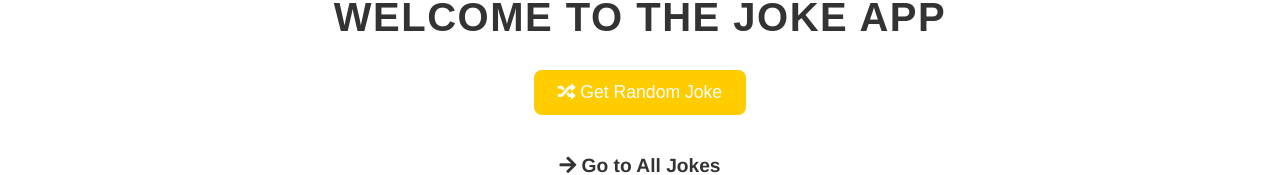
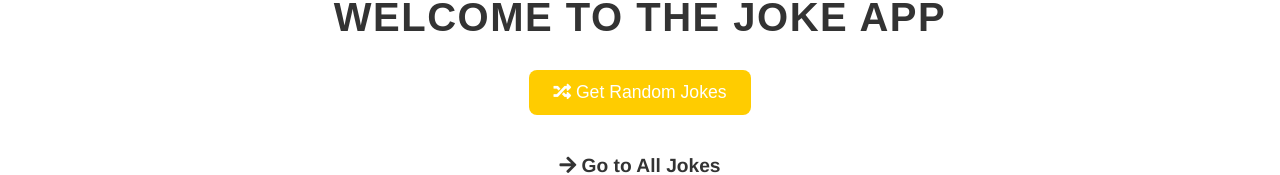
Before and after one commit to tibytt/jokesFrontEnd, a Vue app: page / in a window 1280 px wide. Shown: the part 216-391 px from the top of the page. Built offline with nearby package versions, Linux system fonts and the light colour scheme.

Commit message:
fixing type and removing comments

```diff
--- a/src/assets/styles/main.scss
+++ b/src/assets/styles/main.scss
@@ -3,23 +3,21 @@ body {
   padding: 0;
 }
 
-  /* Ensure app layout takes full height */
 #app {
   display: flex;
   flex-direction: column;
-    min-height: 100vh; /* Ensure the app takes full height */
+  min-height: 100vh;
   font-family: Avenir, Helvetica, Arial, sans-serif;
   text-align: center;
   color: #2c3e50;
 
 }
 
-  /* Main content should take up available space */
+
 router-view {
   flex: 1;
 }
 
-  /* Push footer to the bottom */
 footer {
   margin-top: auto;
 }
--- a/src/assets/styles/variables.scss
+++ b/src/assets/styles/variables.scss
@@ -1,5 +1,6 @@
 $primary-color: #ffcc00;
-$secondary-color: #2ecc71;
-$font-color: #333;
-$background-color: #f4f4f4;
-$font-family: 'Arial', sans-serif;
+$secondary-color: #28a745;
+$danger-color: #dc3545;
+$hover-color: #333;
+$border-radius: 8px;
+$font-family: 'Helvetica', 'Arial', sans-serif;
--- a/src/components/CreateJoke.vue
+++ b/src/components/CreateJoke.vue
@@ -55,12 +55,14 @@
 <script lang="ts">
 import { defineComponent, ref, onMounted } from 'vue';
 import jokeService from '../services/jokeService';
+import { Joke, JokeTypes } from '../types/jokeTypes';  // Import the interfaces
 
 export default defineComponent({
   name: 'CreateJoke',
   setup() {
-      const jokeTypes = ref<string[]>([]);
-      const newJoke = ref({
+    const jokeTypes = ref<JokeTypes>([]);
+    const newJoke = ref<Joke>({
+      id: null,
       type: '',
       setup: '',
       punchline: ''
@@ -86,7 +88,7 @@
         message.value = 'Joke added successfully!';
         success.value = true;
         formSubmitted.value = true;
-          newJoke.value = { type: '', setup: '', punchline: '' };
+        newJoke.value = { id: null, type: '', setup: '', punchline: '' };
       } catch (error) {
         message.value = 'Failed to add the joke.';
         success.value = false;
@@ -97,7 +99,7 @@
     };
 
     const addAnotherJoke = () => {
-        newJoke.value = { type: '', setup: '', punchline: '' };
+      newJoke.value = { id: null, type: '', setup: '', punchline: '' };
       message.value = '';
       success.value = false;
       formSubmitted.value = false;
--- a/src/components/Jokes.vue
+++ b/src/components/Jokes.vue
@@ -4,7 +4,7 @@
 
     <div class="buttons">
       <button @click="fetchRandomJoke">
-          <i class="fa fa-random"></i> Get Random Joke
+        <i class="fa fa-random"></i> Get Random Jokes
       </button>
     </div>
 
@@ -43,7 +43,7 @@ export default defineComponent({
 name: 'Jokes',
 setup() {
   const joke = ref<Joke | null>(null);
-    const jokes = ref<Jokes | null>(null);
+  const jokes = ref<Jokes>([]);
   const jokeTypes = ref<JokeTypes>([]);
   const loading = ref(false);
 
--- a/src/types/jokeTypes.ts
+++ b/src/types/jokeTypes.ts
@@ -1,5 +1,5 @@
 export interface Joke {
-    id: number;
+    id: number | null;
     type: string;
     setup: string;
     punchline: string;
```
Lines whose indentation alone changed are shown as unchanged.
